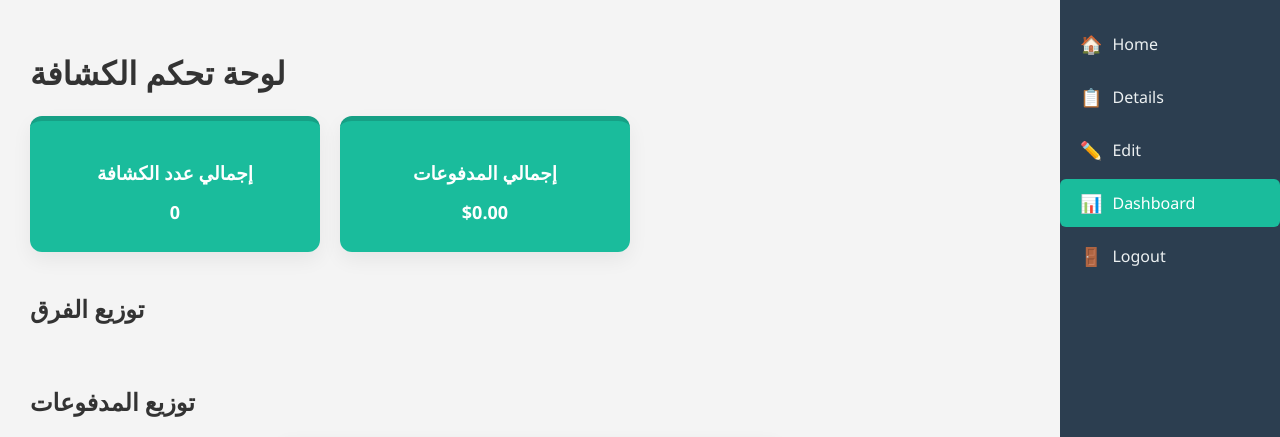
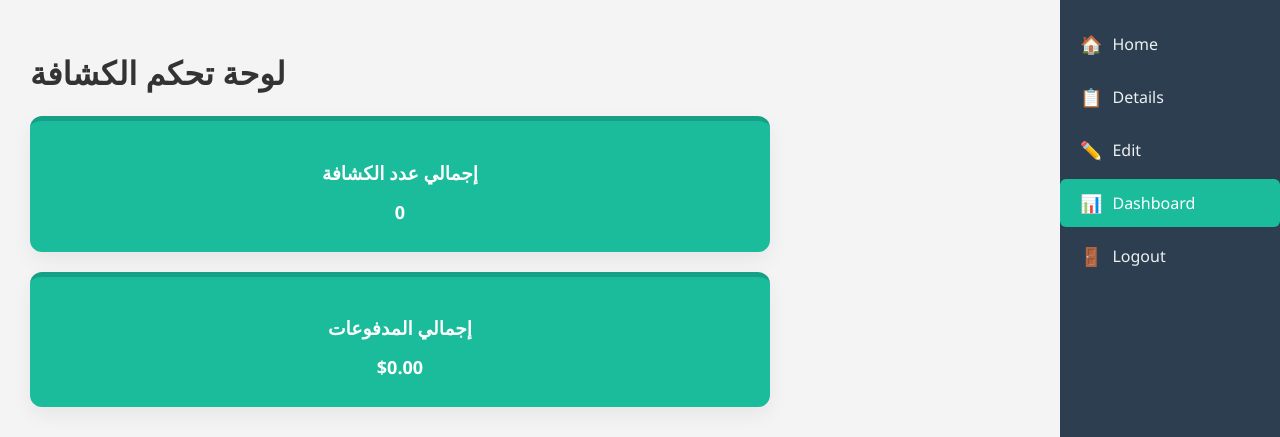
Before and after one commit to davidayman11/mogmaa, a PHP site: page /dashboard.php in a window 1280 px wide. Shown: the top 437 px of the page. Run offline with PHP 8.4, Linux system fonts and the light colour scheme; data that the repository does not hold is empty.

Commit message:
Update dashboard.php

```diff
--- a/dashboard.php
+++ b/dashboard.php
@@ -97,8 +97,8 @@ body {
     border-radius:12px;
     box-shadow:0 8px 20px rgba(0,0,0,0.06);
     flex:1 1 220px; /* responsive flex */
-    min-width:220px;
-    max-width:250px;
+    min-width:500px;
+    max-width:700px;
     text-align:center;
 }
 
```
